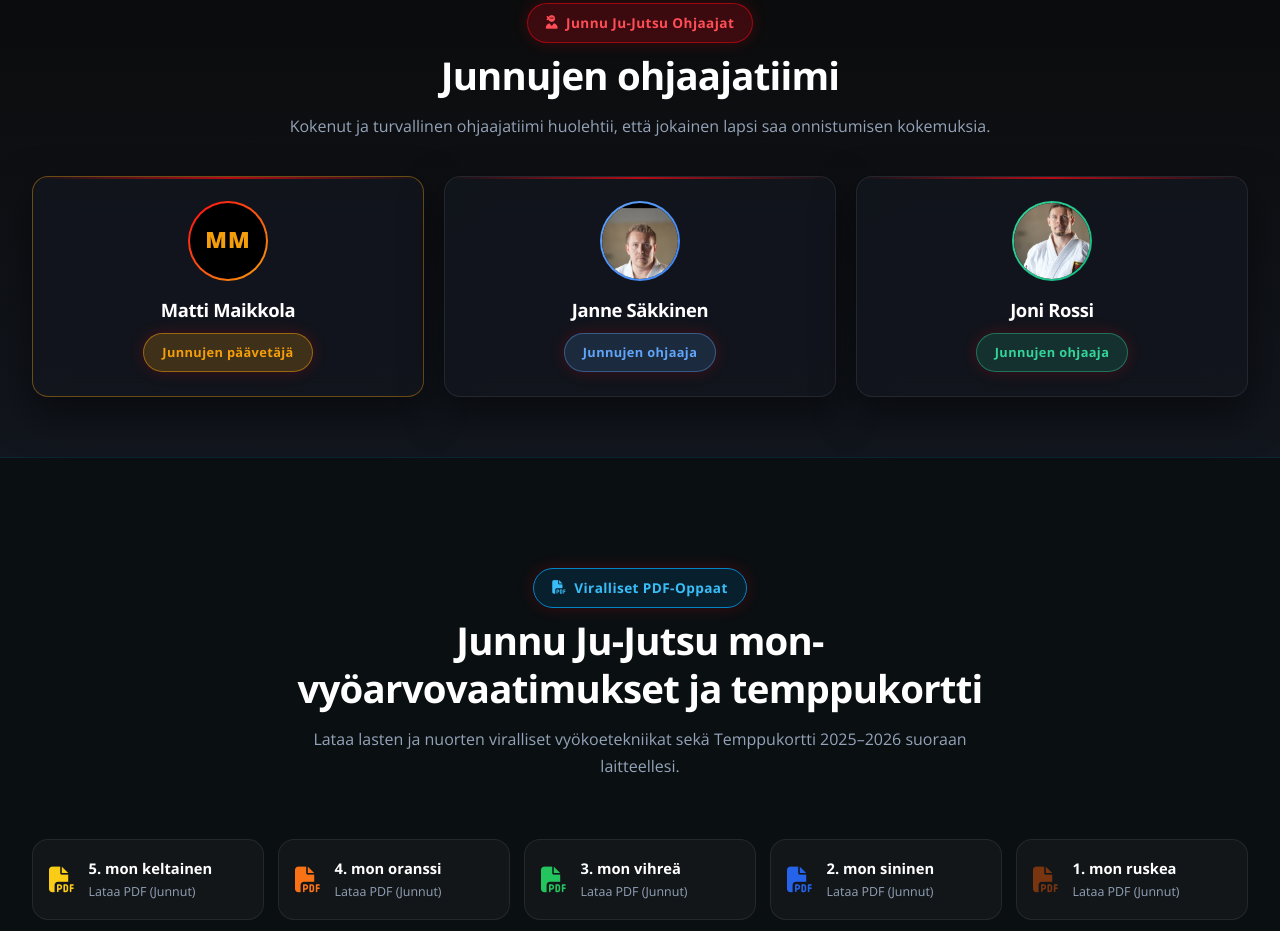
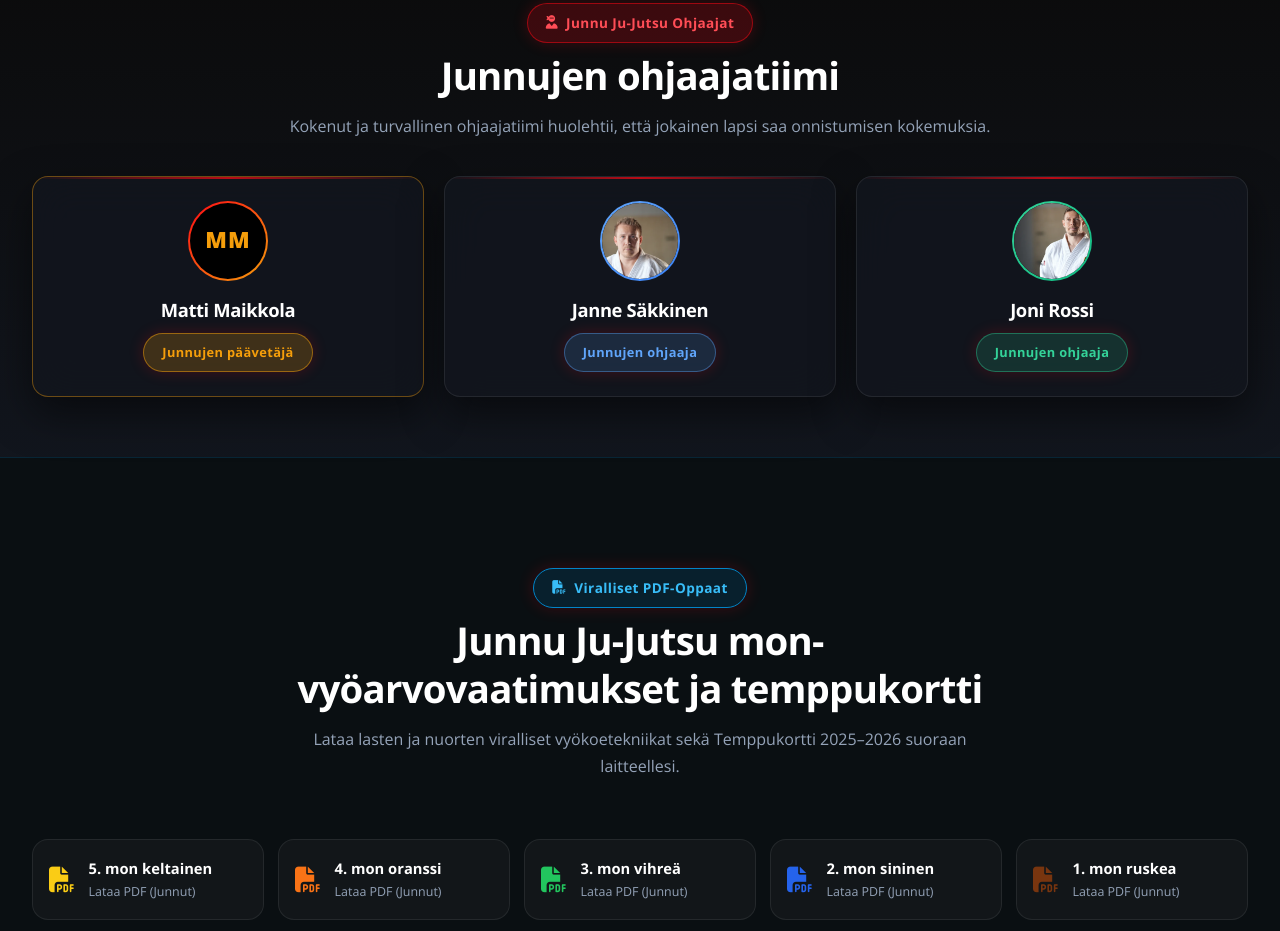
Before and after one commit to tftsakkinen-collab/oulun-jujutsu-redesign, a plain HTML site: page junnut.html in a window 1280 px wide. Shown: the part 2365-3296 px from the top of the page. Drawn offline with nearby package versions, Linux system fonts and the light colour scheme.

Commit message:
Physically rotate DSC04173.JPG upright 90 deg, center Joni Rossi avatar (48% 22%), shift Janne Säkkinen avatar up (73% 0%), and raise Sensei Pekkala avatar (40% 18%)

```diff
--- a/styles.css
+++ b/styles.css
@@ -1866,9 +1866,9 @@ p, li, span { word-break: break-word; overflow-wrap: break-word; }
 }
 
 .instructor-img-pekkala {
-  object-position: 39% 30% !important;
-  transform-origin: 39% 30% !important;
-  transform: scale(1.35) !important;
+  object-position: 40% 18% !important;
+  transform-origin: 40% 18% !important;
+  transform: scale(1.4) !important;
 }
 
 /* Coach/Ohjaaja avatar circles (jujutsu.html #senseit, junnut.html #junnujen-ohjaajat).
@@ -1899,15 +1899,16 @@ p, li, span { word-break: break-word; overflow-wrap: break-word; }
 
 /* Janne Säkkinen — face sits high & right of center in the source photo */
 .coach-avatar-img-sakkinen {
-  transform-origin: 73.61% -8.5%;
-  transform: scale(1.8);
-}
-
-/* Joni Rossi — face sits at X: 62.5%, Y: 27.25% in rossi.webp */
+  object-position: 73% 0% !important;
+  transform-origin: 73% 0% !important;
+  transform: scale(1.65) !important;
+}
+
+/* Joni Rossi — face centered in green circle */
 .coach-avatar-img-rossi {
-  object-position: 62.5% 27% !important;
-  transform-origin: 62.5% 27% !important;
-  transform: scale(1.65) !important;
+  object-position: 48% 22% !important;
+  transform-origin: 48% 22% !important;
+  transform: scale(1.4) !important;
 }
 
 .dan-badge {
```
Also changed, not shown: assets/Juniorit/DSC04173.JPG.
